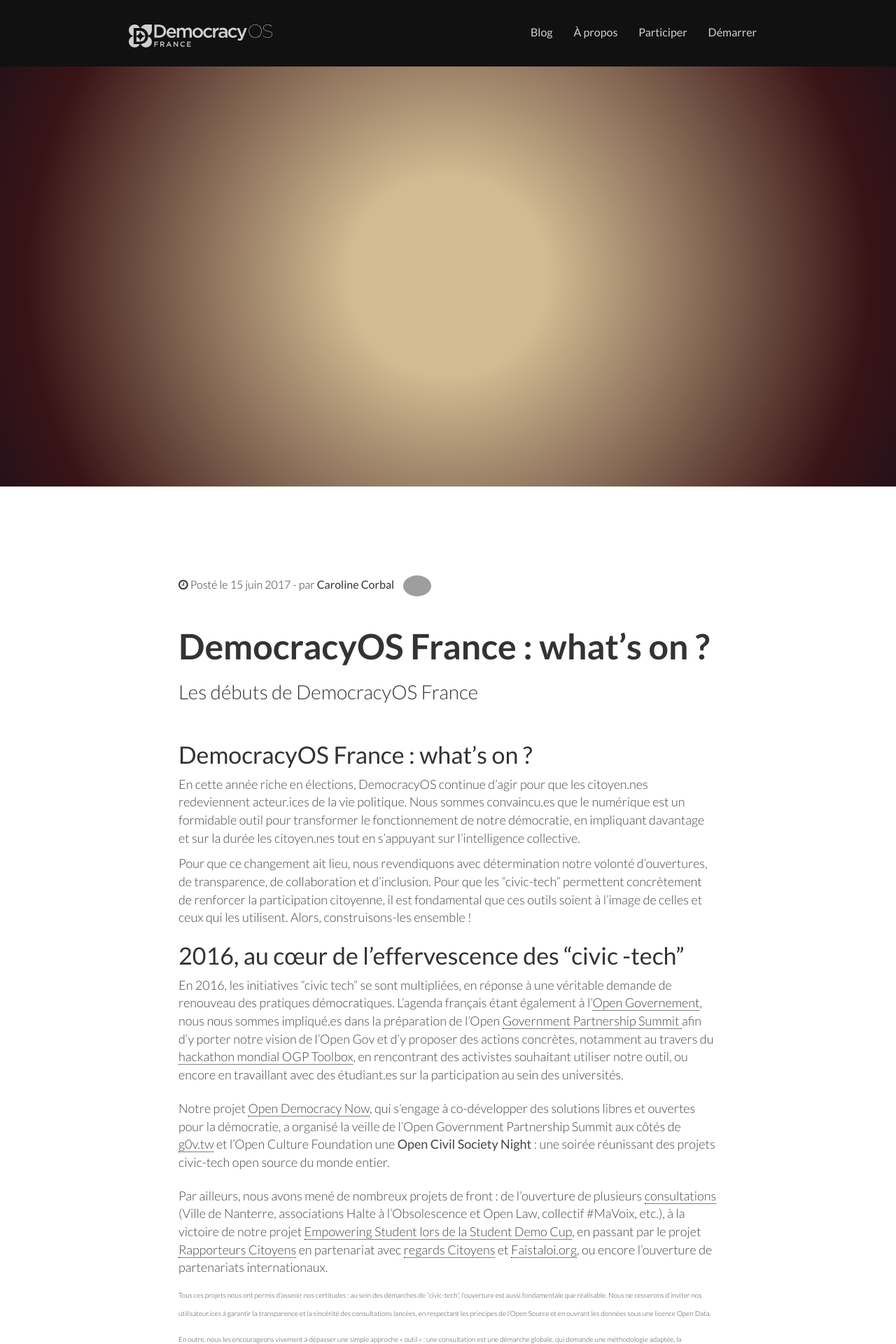
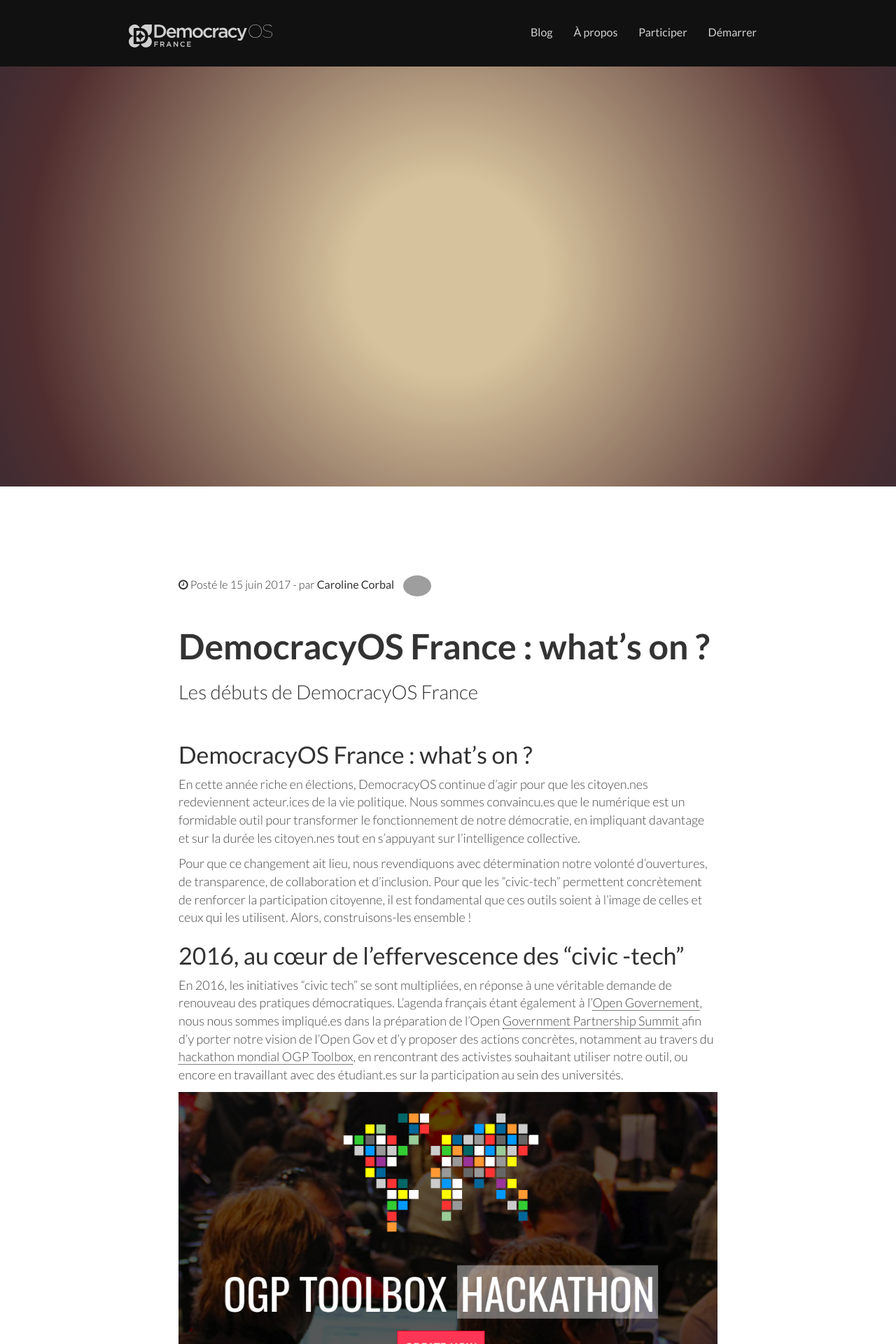
Before and after one commit to democracy-os-fr/democracy-os-fr.github.io, a Jekyll site: the page built from _posts/2017-06-15-democracyos-france-what-s-on.md, in a window 1280 px wide. Shown: the top 1920 px of the page at 70% size. Built offline with Jekyll 4.4.1, drawn with Linux system fonts in a browser that asks for light colours; nearby versions of some CDN libraries; comment, search, counter and statistics services are not loaded.

Commit message:
post fix forestry

```diff
--- a/_config.yml
+++ b/_config.yml
@@ -72,7 +72,7 @@
     event_link: ''
 email: contact@democracyos.eu
 description: Facilitateur de prise de décisions.
-baseurl: ''
+baseurl:
 url: http://democracyos.eu
 twitter_username: DemocracyOS_FR
 github_username: democracy-os-fr
--- a/_includes/header-post.html
+++ b/_includes/header-post.html
@@ -26,7 +26,7 @@
         <!-- Wrapper for slides -->
         <div class="carousel-inner">
 
-                <div class="fill {{page.customclass}}" style=" background: linear-gradient(to bottom, rgba(0, 0, 0, 0.1), rgba(0, 0, 0, 0.1)), url({{site.baseurl}}/{{ page.hero }}) center no-repeat; background-size: cover ; ">
+                <div class="fill {{page.customclass}}" style=" background: linear-gradient(to bottom, rgba(0, 0, 0, 0.1), rgba(0, 0, 0, 0.1)), url({{site.url}}/{{ page.hero }}) center no-repeat; background-size: cover ; ">
 
                 </div>
                 </div>
--- a/_posts/2017-06-15-democracyos-france-what-s-on.md
+++ b/_posts/2017-06-15-democracyos-france-what-s-on.md
@@ -1,7 +1,7 @@
 ---
 layout: post
 lang: fr
-hero: img/medias/What'sON.PNG
+hero: img/medias/WhatsON.PNG
 customclass: earlybird
 tags:
 - |-
@@ -30,11 +30,11 @@
 
 En 2016, les initiatives “civic tech” se sont multipliées, en réponse à une véritable demande de renouveau des pratiques démocratiques. L’agenda français étant également à l’[Open Governement](https://fr.wikipedia.org/wiki/Gouvernement_ouvert), nous nous sommes impliqué.es dans la préparation de l’Open [Government Partnership Summit ](https://www.opengovpartnership.org/about/news-and-events/ogp-global-summit-2016-paris)afin d’y porter notre vision de l’Open Gov et d’y proposer des actions concrètes, notamment au travers du [hackathon mondial OGP Toolbox](https://en.ogpsummit.org/the-open-government-toolbox/), en rencontrant des activistes souhaitant utiliser notre outil, ou encore en travaillant avec des étudiant.es sur la participation au sein des universités.
 
-![](img/medias/Capture%20d'%C3%A9cran%20de%202017-06-15%2016-46-22.png)
+![](/img/medias/Capture%20d'%C3%A9cran%20de%202017-06-15%2016-46-22.png)
 
 Notre projet <a href="http://opendemocracynow.net/" class="">Open Democracy Now</a>, qui s’engage à co-développer des solutions libres et ouvertes pour la démocratie, a organisé la veille de l’Open Government Partnership Summit aux côtés de [g0v.tw](http://g0v.tw/en-US/) et l’Open Culture Foundation une **Open Civil Society Night** : une soirée réunissant des projets civic-tech open source du monde entier.
 
-![](img/medias/OSPN.png)
+![](/img/medias/OSPN.png)
 
 Par ailleurs, nous avons mené de nombreux projets de front : de l’ouverture de plusieurs [consultations](http://democracyos.eu/projets/) (Ville de Nanterre, associations Halte à l’Obsolescence et Open Law, collectif #MaVoix, etc.), à la victoire de notre projet [Empowering Student lors de la Student Demo Cup](http://democracyos.eu/blog/empowering-students-remporte-la-student-demo-cup), en passant par le projet [Rapporteurs Citoyens](https://www.regardscitoyens.org/rapporteurs-citoyens/) en partenariat avec [regards Citoyens](https://www.regardscitoyens.org/#&panel1-1) et [Faistaloi.org](http://faistaloi.org/), ou encore l’ouverture de partenariats internationaux.
 
@@ -58,7 +58,7 @@
 
 Dans un projet Open Source, la communauté rassemble l’ensemble des acteur.ices qui gravitent autour de l’outil et des usages qui en sont faits. Sont donc concerné.es celles et ceux qui contribuent à améliorer le code de l’outil, qui l’utilisent à petite ou grande échelle, mais aussi qui l'observent de près ou de loin, qui le questionnent, font remonter des dysfonctionnements, proposent des pistes d'amélioration, en résumé tout.e.s celles et ceux qui le font progresser et s’ouvrir à de nouveaux horizons.
 
-![](img/medias/C1uDfUOXUAA335-.jpg:large.jpeg)
+![](/img/medias/C1uDfUOXUAA335-.jpg:large.jpeg)
 
 Afin de développer et d’animer cette communauté, notre association s’engage à fournir un outil techniquement performant, avec une documentation à jour, pour que chacun.e puisse librement se l’approprier, le modifier et l’adapter gratuitement selon ses besoins. Nous travaillons également à proposer un processus de contribution clair et simple d’entrée, afin que chacun.e puisse rapidement trouver sa place au sein du projet.
 
@@ -72,7 +72,7 @@
 
 Bénéficiant ainsi d’une communauté internationale et renforçant nos partenariats hors-frontières, notre action s’enrichit de nouveaux retours d’expérience et de nouveaux axes de développement.
 
-![](img/medias/Capture%20d'%C3%A9cran%20de%202017-06-15%2016-52-11.png)
+![](/img/medias/Capture%20d'%C3%A9cran%20de%202017-06-15%2016-52-11.png)
 
 L'équipe argentine - [Democracia en Red ](http://democraciaenred.org/)
 
@@ -84,7 +84,7 @@
 
 Dans l’optique de représenter tous les enjeux et les bénéfices d’une consultation, nous initions également une série d’interviews autour d’expériences en cours ou terminées.
 
-![](img/medias/Capture%20d'%C3%A9cran%20de%202017-06-15%2016-57-04.png)
+![](/img/medias/Capture%20d'%C3%A9cran%20de%202017-06-15%2016-57-04.png)
 
 <span style="color: rgb(40, 40, 40); font-size: 1.5em; word-spacing: 0.5px;"><br></span>
 
@@ -102,7 +102,7 @@
 
 Depuis 2015,  nous co-organisons le projet [Open Democracy Now ](http://opendemocracynow.net/)qui fédère une trentaine d’initiatives “civic-tech”, autour du développement concret de projets libres et open source pour une démocratie ouverte et participative.
 
-![](img/medias/C5Q-Pw-WMAAk_jv.jpg:large.jpeg)
+![](/img/medias/C5Q-Pw-WMAAk_jv.jpg:large.jpeg)
 
 Ainsi, nous organisons tous les deux mois environ des grandes rencontres sous la forme d’ateliers de travail, réunissant développeur.ses, graphistes, juristes, chercheur.ses, étudiant.es, sociologues ou encore des citoyen.nes motivé.es pour faire progresser chaque projet.
 
@@ -126,7 +126,7 @@
 
 ### [Faire un don à l’association](https://www.helloasso.com/associations/democracyos-france)
 
-![](img/medias/helloasso-logo.png)
+![](/img/medias/helloasso-logo.png)
 
 Notre action est principalement bénévole : nous avons donc besoin de votre aide pour continuer d’avancer !
 
@@ -144,7 +144,7 @@
 
 <span style="font-size: 1rem;"><br></span>
 
-<img src="img/medias/DOS%20telegram.PNG" class="forestry--none forestry--left" style="float: left;">
+<img src="/img/medias/DOS%20telegram.PNG" class="forestry--none forestry--left" style="float: left;">
 
 * **Partager notre actualité**
 
```
Also changed, not shown: _posts/2017-06-06-comment-participer-a-l-aventure-democracyos.md (+1 -1 lines).
